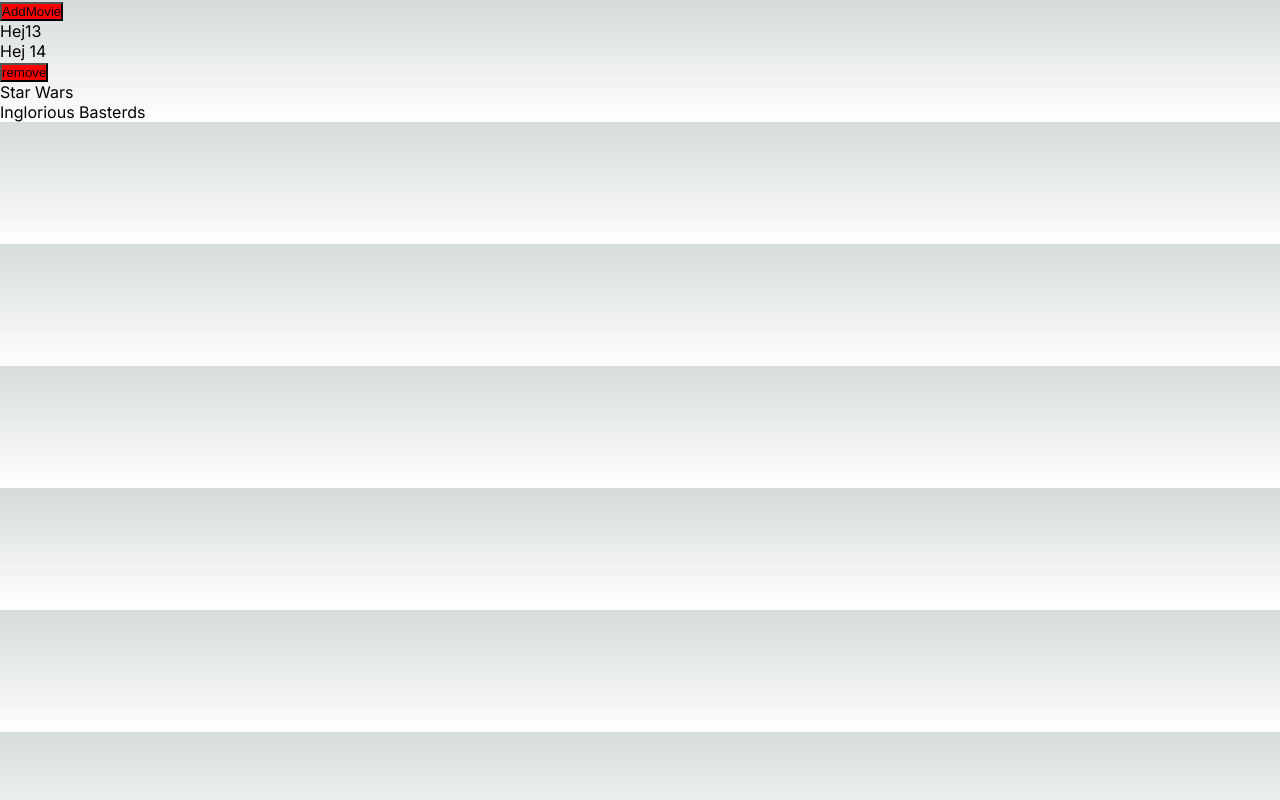
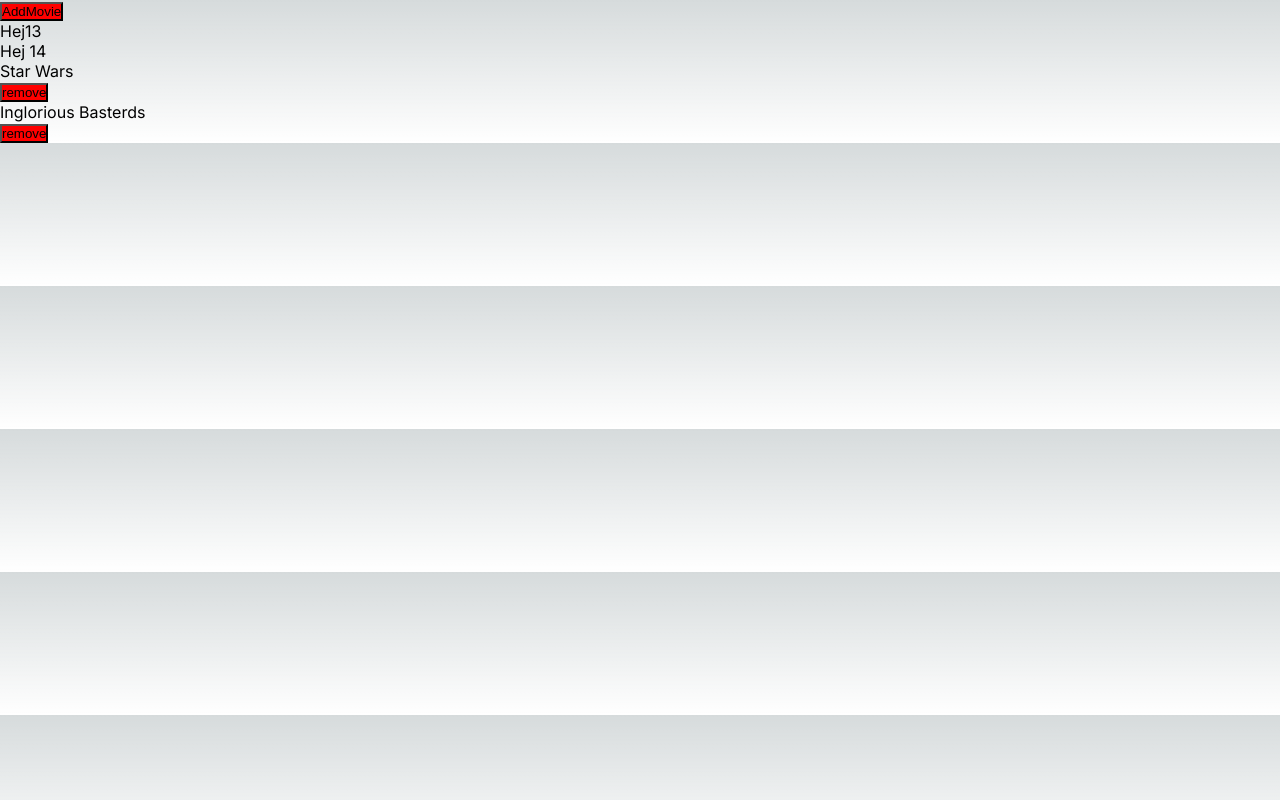
Before and after one commit to femosc2/my-movie-database, a Next.js app: page /Movies in a window 1280 px wide. Built offline with nearby package versions, Linux system fonts and the light colour scheme.

Commit message:
remove movies from list

```diff
--- a/src/app/Movies/page.jsx
+++ b/src/app/Movies/page.jsx
@@ -1,7 +1,6 @@
 "use client";
 import { useState } from "react";
 import AddMovie from "../components/AddMovie";
-import Button from "../components/Button";
 import MovieList from "../components/MovieList";
 
 export default function MovieListPage() {
@@ -14,13 +13,16 @@ export default function MovieListPage() {
     setMovies([...movies, movie]);
   };
 
+  const removeMovie = (movieToBeRemoved) => {
+    setMovies(movies.filter((movie) => movie.title !== movieToBeRemoved));
+  };
+
   return (
     <main>
       <AddMovie addMovie={addMovie} />
       <p> Hej13</p>
       <p>Hej 14</p>
-      <Button text={"remove"} />
-      <MovieList movies={movies} />
+      <MovieList movies={movies} removeMovie={removeMovie} />
     </main>
   );
 }
--- a/src/app/components/MovieList/Movie/index.jsx
+++ b/src/app/components/MovieList/Movie/index.jsx
@@ -1,5 +1,15 @@
+import Button from "../../Button";
+
 const Movie = (props) => {
-  return <p>{props.title}</p>;
+  return (
+    <div>
+      <p>{props.title}</p>
+      <Button
+        text={"remove"}
+        handleClick={() => props.removeMovie(props.title)}
+      />
+    </div>
+  );
 };
 
 export default Movie;
--- a/src/app/components/MovieList/index.jsx
+++ b/src/app/components/MovieList/index.jsx
@@ -5,7 +5,7 @@ const MovieList = (props) => {
     <ul>
       <li>
         {props.movies.map((movie) => {
-          return <p>{movie.title}</p>;
+          return <Movie title={movie.title} removeMovie={props.removeMovie} />;
         })}
       </li>
     </ul>
```
